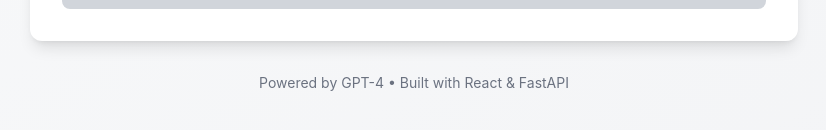
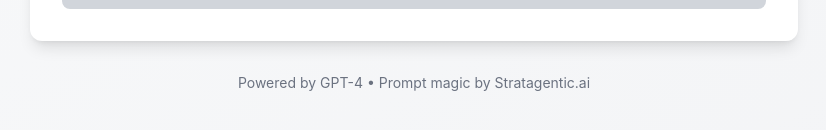
Before and after one commit to johannesstruweg/promptrefine, a React (Vite) app in the folder frontend/: page / in a window 1280 px wide. Shown: the part 586-716 px from the top of the page, without its empty margins (226-1052 px from the left). Built offline with nearby package versions, Linux system fonts and the light colour scheme; no server answers.

Commit message:
Update footer text to mention Stratagentic.ai

```diff
--- a/frontend/src/App.jsx
+++ b/frontend/src/App.jsx
@@ -201,7 +201,7 @@ export default function App() {
         )}
 
         <div className="text-center mt-8 text-gray-500 text-sm">
-          <p>Powered by GPT-4 • Built with React & FastAPI</p>
+          <p>Powered by GPT-4 • Prompt magic by Stratagentic.ai</p>
         </div>
       </div>
     </main>
```
